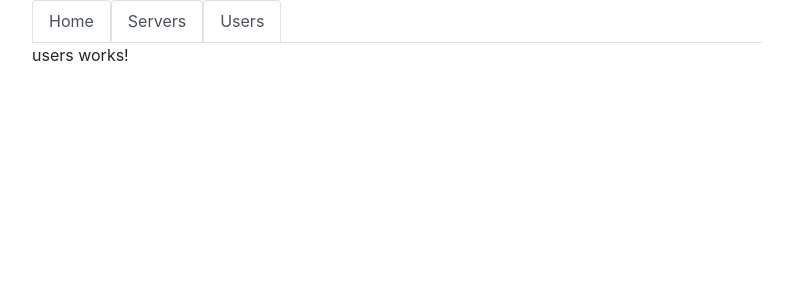
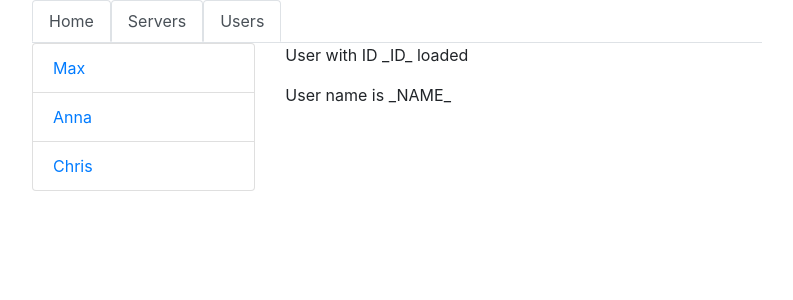
Before and after one commit to zuhi/AngularCourse-Routing, an Angular app: page /users in a window 1280 px wide. Shown: the top 300 px of the page, without its empty margins (53-846 px from the left). Built offline with nearby package versions, Linux system fonts and the light colour scheme.

Commit message:
Creating dynamic router

```diff
--- a/src/app/app.module.ts
+++ b/src/app/app.module.ts
@@ -17,6 +17,7 @@ import { HttpClientModule } from '@angular/common/http';
 const appRoutes: Routes =[
  { path: '', component: HomeComponent},
  { path: 'users', component: UsersComponent},
+ { path: 'users/:id', component: UserComponent},
  { path: 'servers', component: ServersComponent}
 ];
 
--- a/src/app/users/user/user.component.html
+++ b/src/app/users/user/user.component.html
@@ -1,15 +1,2 @@
-<div class="row">
-    <div class="col-xs-12 col-sm-4">
-        <div class="list-group">
-            <a
-            href="#"
-            class="list-group-item"
-            *ngFor="let user of users">
-            {{user.name}}
-        </a>
-        </div>
-    </div>
-    <div class="col-xs-12 col-sm-4">
-        <app-user></app-user>
-    </div>
-</div>
+<p>User with ID _ID_ loaded</p>
+<p>User name is _NAME_</p>
--- a/src/app/users/user/user.component.ts
+++ b/src/app/users/user/user.component.ts
@@ -7,7 +7,6 @@ import { Component, OnInit } from '@angular/core';
 })
 export class UserComponent implements OnInit {
 
-  users: string[]
 
   constructor() { }
 
--- a/src/app/users/users.component.html
+++ b/src/app/users/users.component.html
@@ -1 +1,15 @@
-<p>users works!</p>
+<div class="row">
+    <div class="col-xs-12 col-sm-4">
+        <div class="list-group">
+            <a
+            href="#"
+            class="list-group-item"
+            *ngFor="let user of users">
+            {{user.name}}
+        </a>
+        </div>
+    </div>
+    <div class="col-xs-12 col-sm-4">
+        <app-user></app-user>
+    </div>
+</div>
--- a/src/app/users/users.component.ts
+++ b/src/app/users/users.component.ts
@@ -6,6 +6,20 @@ import { Component, OnInit } from '@angular/core';
   styleUrls: ['./users.component.css']
 })
 export class UsersComponent implements OnInit {
+  users = [
+    {
+      id: 1,
+      name: 'Max'
+    },
+    {
+      id: 2,
+      name: 'Anna'
+    },
+    {
+      id: 3,
+      name: 'Chris'
+    }
+  ];
 
   constructor() { }
 
```
